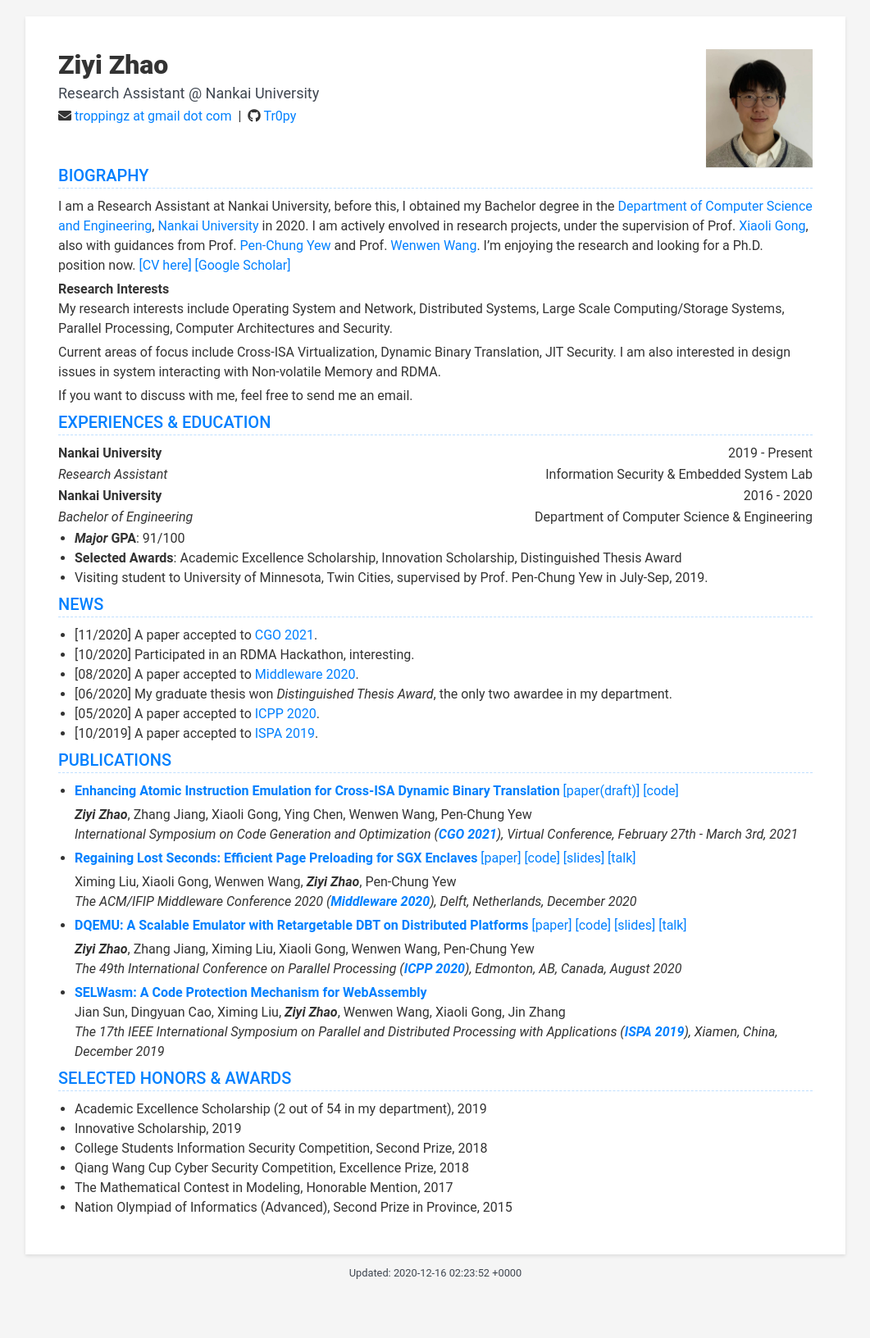
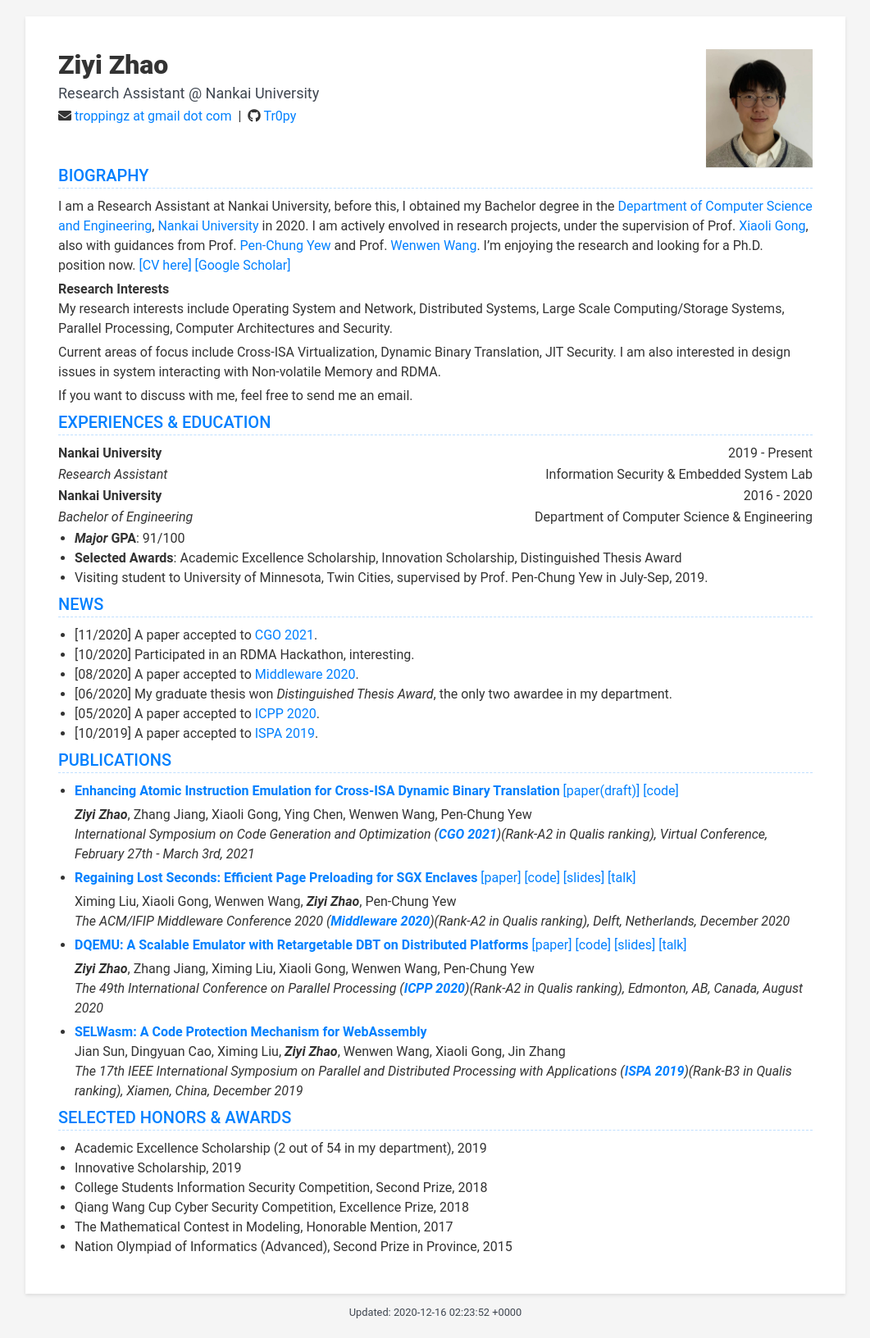
Before and after one commit to Tr0py/cv, a Jekyll site: the page built from index.html, in a window 1280 px wide. Shown: the whole page at 82% size, without its empty margins (109-1170 px from the left). Built offline with Jekyll 4.4.1, drawn with Linux system fonts in a browser that asks for light colours; nearby versions of some CDN libraries; before the commit the page ends 1584 px from its top, so only the background shows below that.

Commit message:
Add conference ranking

```diff
--- a/_data/data.yml
+++ b/_data/data.yml
@@ -115,7 +115,7 @@ publications:
       [\[code\]](https://github.com/NKU-EmbeddedSystem/ABA-LLSC)
 
         ***Ziyi Zhao***, Zhang Jiang, Xiaoli Gong, Ying Chen, Wenwen Wang, Pen-Chung Yew
-        *International Symposium on Code Generation and Optimization (**[CGO 2021](https://conf.researchr.org/home/cgo-2021)**), Virtual Conference, February 27th - March 3rd, 2021*
+        *International Symposium on Code Generation and Optimization (**[CGO 2021](https://conf.researchr.org/home/cgo-2021)**)(Rank-A2 in Qualis ranking), Virtual Conference, February 27th - March 3rd, 2021*
       * [**Regaining Lost Seconds: Efficient Page Preloading for SGX Enclaves**](./assets/materials/SGX-Middleware2020.pdf)
       [\[paper\]](./assets/materials/SGX-Middleware2020.pdf)
       [\[code\]](https://github.com/NKU-EmbeddedSystem/preloading-for-sgx)
@@ -123,7 +123,7 @@ publications:
       [\[talk\]](https://youtu.be/ebiNA2yXGz4)
 
         Ximing Liu, Xiaoli Gong, Wenwen Wang, ***Ziyi Zhao***, Pen-Chung Yew
-        *The ACM/IFIP Middleware Conference 2020 (**[Middleware 2020](https://2020.middleware-conference.org/)**), Delft, Netherlands, December 2020*
+        *The ACM/IFIP Middleware Conference 2020 (**[Middleware 2020](https://2020.middleware-conference.org/)**)(Rank-A2 in Qualis ranking), Delft, Netherlands, December 2020*
       * [**DQEMU: A Scalable Emulator with Retargetable DBT on Distributed Platforms**](https://dl.acm.org/doi/fullHtml/10.1145/3404397.3404403)
       [\[paper\]](./assets/materials/DQEMU-ICPP2020.pdf)
       [\[code\]](https://github.com/NKU-EmbeddedSystem/DQEMU)
@@ -131,10 +131,10 @@ publications:
       [\[talk\]](https://youtu.be/MhkiBe_0gR8)
 
         ***Ziyi Zhao***, Zhang Jiang, Ximing Liu, Xiaoli Gong, Wenwen Wang, Pen-Chung Yew
-        *The 49th International Conference on Parallel Processing (**[ICPP 2020](https://jnamaral.github.io/icpp20)**), Edmonton, AB, Canada, August 2020*
+        *The 49th International Conference on Parallel Processing (**[ICPP 2020](https://jnamaral.github.io/icpp20)**)(Rank-A2 in Qualis ranking), Edmonton, AB, Canada, August 2020*
       * [**SELWasm: A Code Protection Mechanism for WebAssembly**](https://ieeexplore.ieee.org/abstract/document/9047432)
         Jian Sun, Dingyuan Cao, Ximing Liu, ***Ziyi Zhao***, Wenwen Wang, Xiaoli Gong, Jin Zhang
-        *The 17th IEEE International Symposium on Parallel and Distributed Processing with Applications ([**ISPA 2019**](https://www.science-community.org/en/node/204398)), Xiamen, China, December 2019*
+        *The 17th IEEE International Symposium on Parallel and Distributed Processing with Applications ([**ISPA 2019**](https://www.science-community.org/en/node/204398))(Rank-B3 in Qualis ranking), Xiamen, China, December 2019*
 
 projects:
   display: false
```
